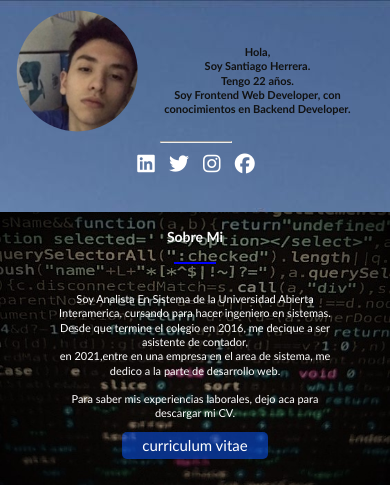
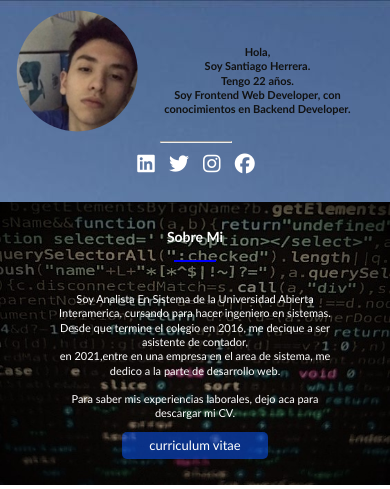
Before and after one commit to Santiagoh99/portafolio, a plain HTML site: page index.html in a window 390 px wide. Shown: the top 489 px of the page. Drawn offline with nearby package versions, Linux system fonts and the light colour scheme.

Commit message:
refactor

```diff
--- a/main.css
+++ b/main.css
@@ -87,7 +87,7 @@ h2{
    }
 @media screen and (max-width: 500px ) {
         .header{
-            height:210px;
+            height:200px;
         }
     }
     /*--------------------gridPrevio----------------------*/
@@ -168,6 +168,7 @@ h2{
     }
       .nosotros h2{
         font-size: 14px;
+        margin: 10px auto;
       }
       .nosotros hr{
         width: 40px;
@@ -178,7 +179,7 @@ h2{
      }
      .nosotros a{
         width: 50%;
-        font-size: 15px;
+        font-size: 13px;
     }
 }
 /*--------------------gridconocimiento----------------------*/
```
